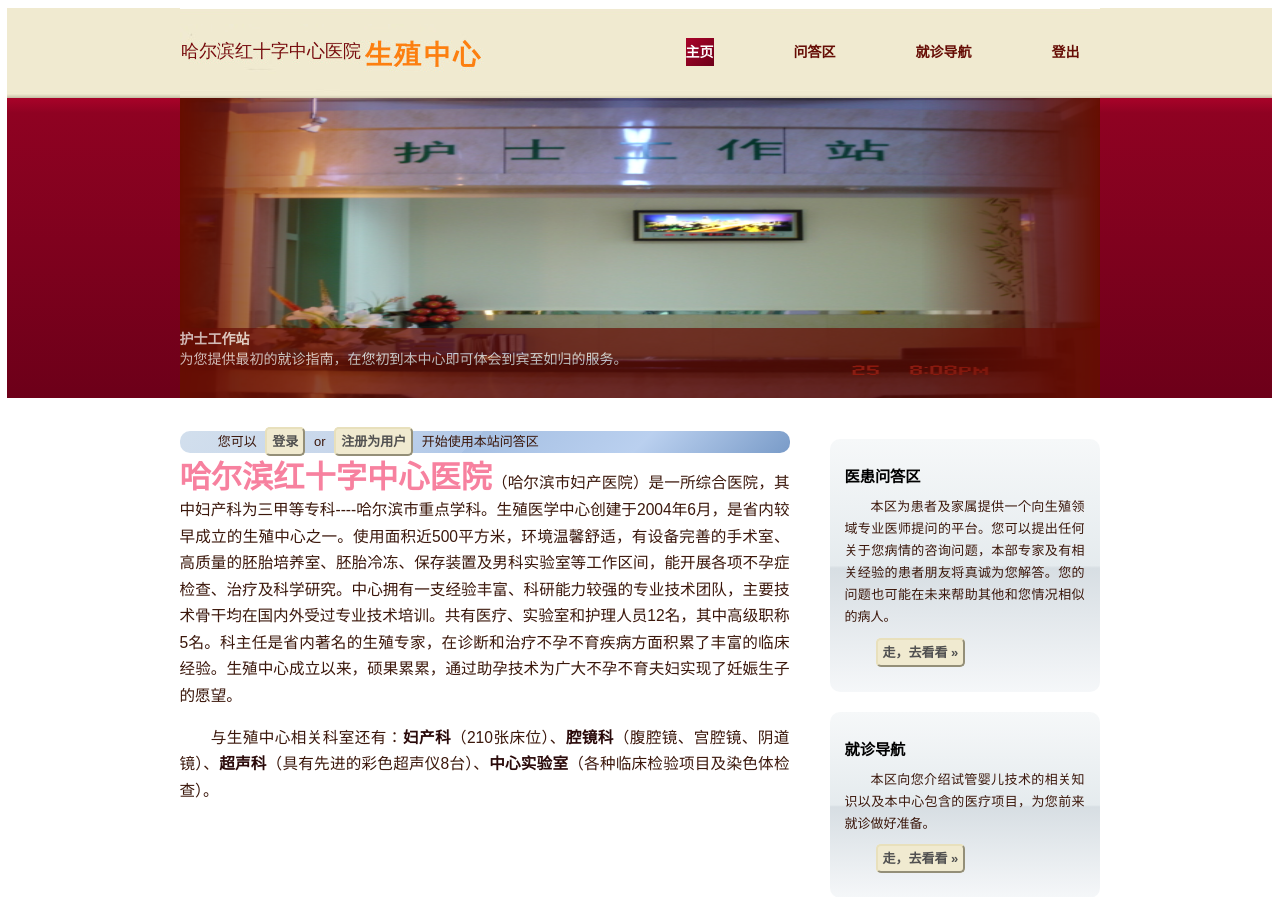
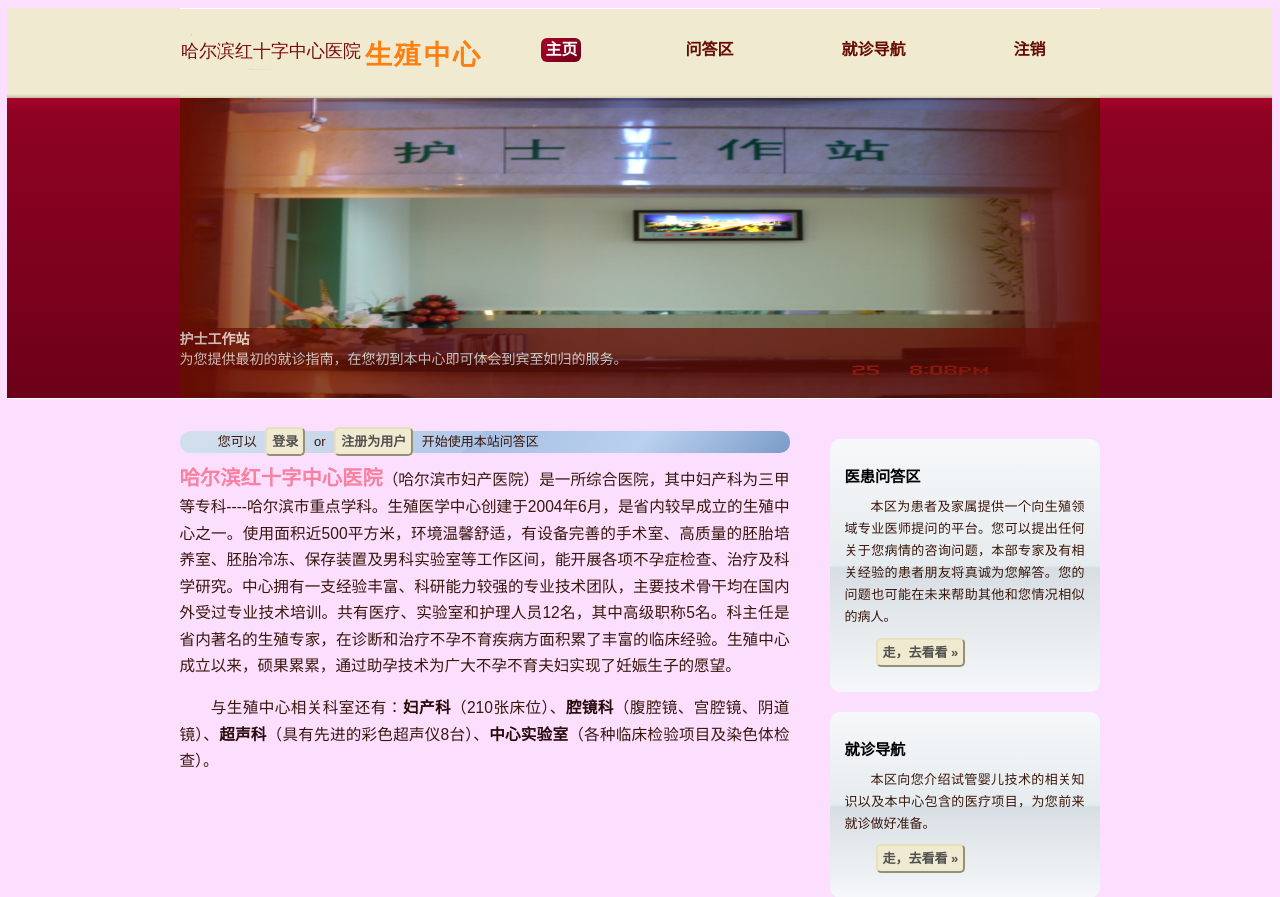
Before and after one commit to lsqshr/red-cross, a Django app: page / in a window 1280 px wide. Shown: the top 897 px of the page. Run offline with Django 3.2, Linux system fonts and the light colour scheme; parts of the project's set-up code (start-up, migrations or seed data) failed here and were passed over.

Commit message:
change the buttons in the homepage

```diff
--- a/red_cross_project/static/css/style.css
+++ b/red_cross_project/static/css/style.css
@@ -77,7 +77,7 @@ p {
 	list-style:none inside none;
 	margin:0;
 	padding:0;
-	font-size:14px;
+	font-size:16px;
 	font-family:Arial,sans-serif;
 }
 
@@ -90,12 +90,15 @@ p {
 	color:#660d05;
 	display:block;
 	float:left;
-	font-size:14px;
+	font-size:16px;
 	font-weight:bold;
-	height:2em;
-	line-height:2em;
+	line-height:1.5em;
 	text-align:center;
-	margin:0 20px;
+	margin:0 50px 0;
+	-webkit-border-radius: 8px;
+	border-radius: 6px;
+	padding-right:4px;
+	padding-left:4px;
 }
 
 
--- a/red_cross_project/templates/homepage2.html
+++ b/red_cross_project/templates/homepage2.html
@@ -7,7 +7,7 @@
     <div id="slider1">
       <ul id="slider1Content">
         <li class="slider1Image">
-          <a href="http://all-free-download.com" title="Modern Living room" target="_blank" shape="rect">
+          <a href="http://all-free-download.com" target="_blank" shape="rect">
             <img src="{{STATIC_URL}}images/homepage/home1.jpg" />
             <span class="bottom" style="display: inline;">
               <strong>护士工作站</strong>
@@ -16,7 +16,7 @@
           </a>
         </li>
         <li class="slider1Image">
-          <a href="http://all-free-download.com" title="Modern Living room" target="_blank" shape="rect">
+          <a href="http://all-free-download.com" target="_blank" shape="rect">
             <img src="{{STATIC_URL}}images/homepage/home2.jpg" />
             <span class="bottom" style="display: inline;">
               <strong>候诊室</strong>
@@ -25,7 +25,7 @@
           </a>
         </li>
         <li class="slider1Image">
-          <a href="http://all-free-download.com" title="Modern Living room" target="_blank" shape="rect">
+          <a href="http://all-free-download.com" target="_blank" shape="rect">
             <img src="{{STATIC_URL}}images/homepage/home3.jpg" />
             <span class="bottom" style="display: inline;">
               <strong>胚胎实验室</strong>
@@ -49,7 +49,7 @@
     <div class="blue_bloc rounded" id="account_div" >
      {% if user.is_authenticated %}
      {% url what_next as what_next_url %}
-     <p class="what_next">您好已注册的朋友 您可以点此修改<a href="{% url profile_settings %}"><i class="icon-user"></i>个人信息</a></p>
+     <p class="what_next">您好已注册的朋友 您可以<a href="{% url profile_settings %}" style="color:red;"><i class="icon-user"></i>点此修改</a>个人信息</p>
 
      {% if request.user.is_superuser %}
      <p> 您是系统管理员, <a href="/admin/">您可以点击进入管理页面</a></p>
@@ -63,7 +63,7 @@
    </div>
    <div id="hos_description">
      <p style="text-indent:0em;">
-       <b style="font-size:2em;color:#F7819F;">哈尔滨红十字中心医院</b>（哈尔滨市妇产医院）是一所综合医院，其中妇产科为三甲等专科----哈尔滨市重点学科。生殖医学中心创建于2004年6月，是省内较早成立的生殖中心之一。使用面积近500平方米，环境温馨舒适，有设备完善的手术室、高质量的胚胎培养室、胚胎冷冻、保存装置及男科实验室等工作区间，能开展各项不孕症检查、治疗及科学研究。中心拥有一支经验丰富、科研能力较强的专业技术团队，主要技术骨干均在国内外受过专业技术培训。共有医疗、实验室和护理人员12名，其中高级职称5名。科主任是省内著名的生殖专家，在诊断和治疗不孕不育疾病方面积累了丰富的临床经验。生殖中心成立以来，硕果累累，通过助孕技术为广大不孕不育夫妇实现了妊娠生子的愿望。</p>
+       <b style="font-size:1.3em;color:#F7819F;">哈尔滨红十字中心医院</b>（哈尔滨市妇产医院）是一所综合医院，其中妇产科为三甲等专科----哈尔滨市重点学科。生殖医学中心创建于2004年6月，是省内较早成立的生殖中心之一。使用面积近500平方米，环境温馨舒适，有设备完善的手术室、高质量的胚胎培养室、胚胎冷冻、保存装置及男科实验室等工作区间，能开展各项不孕症检查、治疗及科学研究。中心拥有一支经验丰富、科研能力较强的专业技术团队，主要技术骨干均在国内外受过专业技术培训。共有医疗、实验室和护理人员12名，其中高级职称5名。科主任是省内著名的生殖专家，在诊断和治疗不孕不育疾病方面积累了丰富的临床经验。生殖中心成立以来，硕果累累，通过助孕技术为广大不孕不育夫妇实现了妊娠生子的愿望。</p>
         <p>与生殖中心相关科室还有：<span>妇产科</span>（210张床位）、<span>腔镜科</span>（腹腔镜、宫腔镜、阴道镜）、<span>超声科</span>（具有先进的彩色超声仪8台）、<span>中心实验室</span>（各种临床检验项目及染色体检查）。
        </p>
      </div>
--- a/red_cross_project/templates/site_base.html
+++ b/red_cross_project/templates/site_base.html
@@ -22,21 +22,20 @@
 <script type="text/javascript" src="{{STATIC_URL}}js/hint-textbox.js"></script>
 {% block extra_head %}{% endblock %}
 </head>
-<body>
+<body bgcolor="FCDFFF">
 	<!-- top wrapper -->
 	<div id="topWrapper">
 		<div id="topBannerWrapper" style="background-image:url({{ STATIC_URL }}images/css/topBannerWrapper-bg.jpg);">
 			<div id="topBanner" style="background-image:url({{ STATIC_URL }}images/css/topBanner.jpg);">
-				<a href="/" style="position: absolute; top: 15px; left:150px; width: 350px; height: 80px;"></a>
+				<a href="/" style="position: absolute; top:1%; left:12%; width: 28%; height:12%;"></a>
 				<div id="hmenuWrapper">
 					<div id="hmenu">
 						<ul>
-							<li name="homepage"><a href="/"
-								shape="rect">主页</li>
-							<li name="bbs"><a href="{% url bbs %}" shape="rect">问答区</li>
+							<li name="homepage"><a href="/">主页</a></li>
+							<li name="bbs"><a href="{% url bbs %}">问答区</a></li>
 							<!--<li><a href="{% url posts %}" shape="rect"/>健康贴士发布区</li>-->
-							<li name="guide"><a href="/guide/" shape="rect">就诊导航</li>
-							<li name="logout"><a href="{% url account_logout %}">登出</a></li>
+							<li name="guide"><a href="/guide/">就诊导航</a></li>
+							<li name="logout"><a href="{% url account_logout %}">注销</a></li>
 						</ul>
 							<script language="javascript" type="text/javascript">
 								var li = document.getElementsByName('{{ page_name }}')[0];
```
